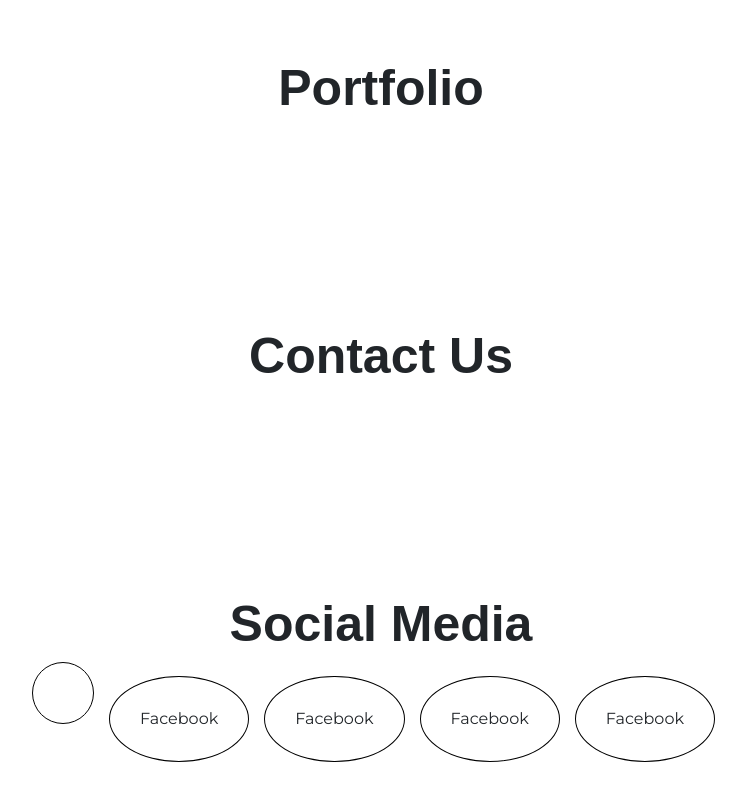
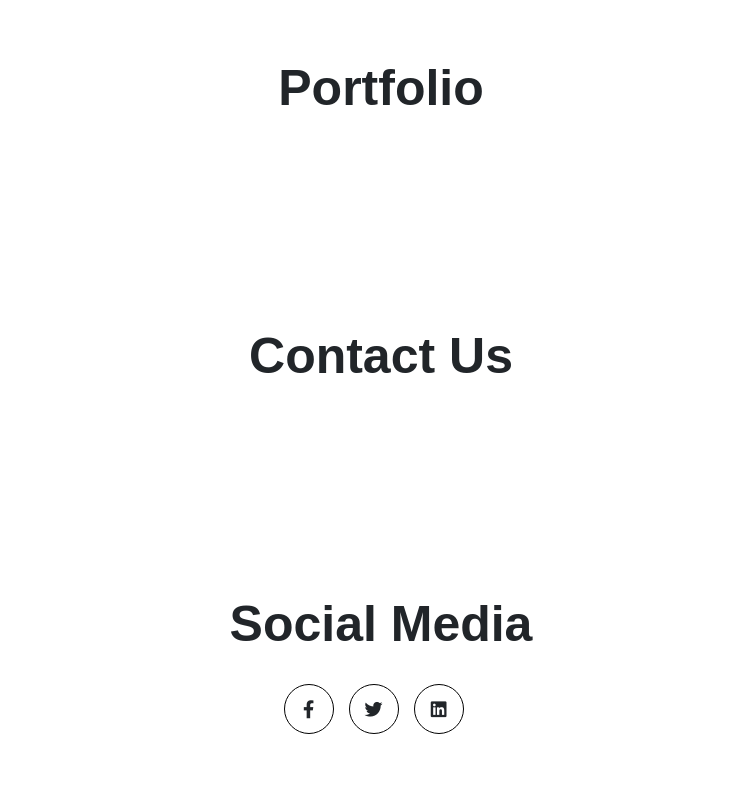
Before and after one commit to sheharzad-developer/sheharzad-portfolio, a React (Create React App) app: page / in a window 1280 px wide. Shown: the part 1404-2204 px from the top of the page, without its empty margins (259-1005 px from the left). Built offline with nearby package versions, Linux system fonts and the light colour scheme.

Commit message:
first commit

```diff
--- a/src/components/Skills/Skills.css
+++ b/src/components/Skills/Skills.css
@@ -52,11 +52,26 @@
     color: white;
 }
 
+@media only screen and (min-width: 360px) and (max-width: 760px){
+    .circle {
+        width: 100px;
+        height: 100px;
+        background-size: 50px;
+      }
+    .HTMLBox {
+        height:97%;
+    }
+}
+
 @media only screen and (min-width: 375px) and (max-width: 767px){
     .circle {
         width: 80px;
         height: 80px;
         background-size: 50px;
+    }
+
+    .HTMLBox {
+        height:97%;
     }
 }
 
--- a/src/components/SocialMedia/SocialMedia.css
+++ b/src/components/SocialMedia/SocialMedia.css
@@ -11,12 +11,28 @@
     font-size: 50px;
     font-family: Arial, Helvetica, sans-serif;
     font-weight: bolder;
+    margin-bottom:30px;
 }
 
 .SocialMediaLists ul li {
     display: inline-flex;
-    padding: 30px;
+    width: 50px;
+    height:50px;
+    justify-content: center;
+    align-items: center;
     margin-right:15px;
     border-radius: 50%;
     border:1px solid black;
 }
+
+.SocialMediaLists ul li i {
+    font-size: 18px;
+}
+
+.SocialMediaLists ul li:hover {
+    background-color: red;
+}
+
+.SocialMediaLists ul li i:hover {
+    color: white;
+}
--- a/src/components/SocialMedia/SocialMedia.js
+++ b/src/components/SocialMedia/SocialMedia.js
@@ -12,11 +12,9 @@ const SocialMedia = () => {
                 <div class="col-sm">
                     <div class="SocialMediaLists">
                         <ul>
-                            <li><FontAwesomeIcon icon="fa-brands fa-facebook-f" /></li>
-                            <li>Facebook</li>
-                            <li>Facebook</li>
-                            <li>Facebook</li>
-                            <li>Facebook</li>
+                            <li><i class="fab fa-facebook-f" /></li>
+                            <li><i class="fab fa-twitter" /></li>
+                            <li><i class="fab fa-linkedin" /></li>
                         </ul>
                     </div>
                 </div>
```
